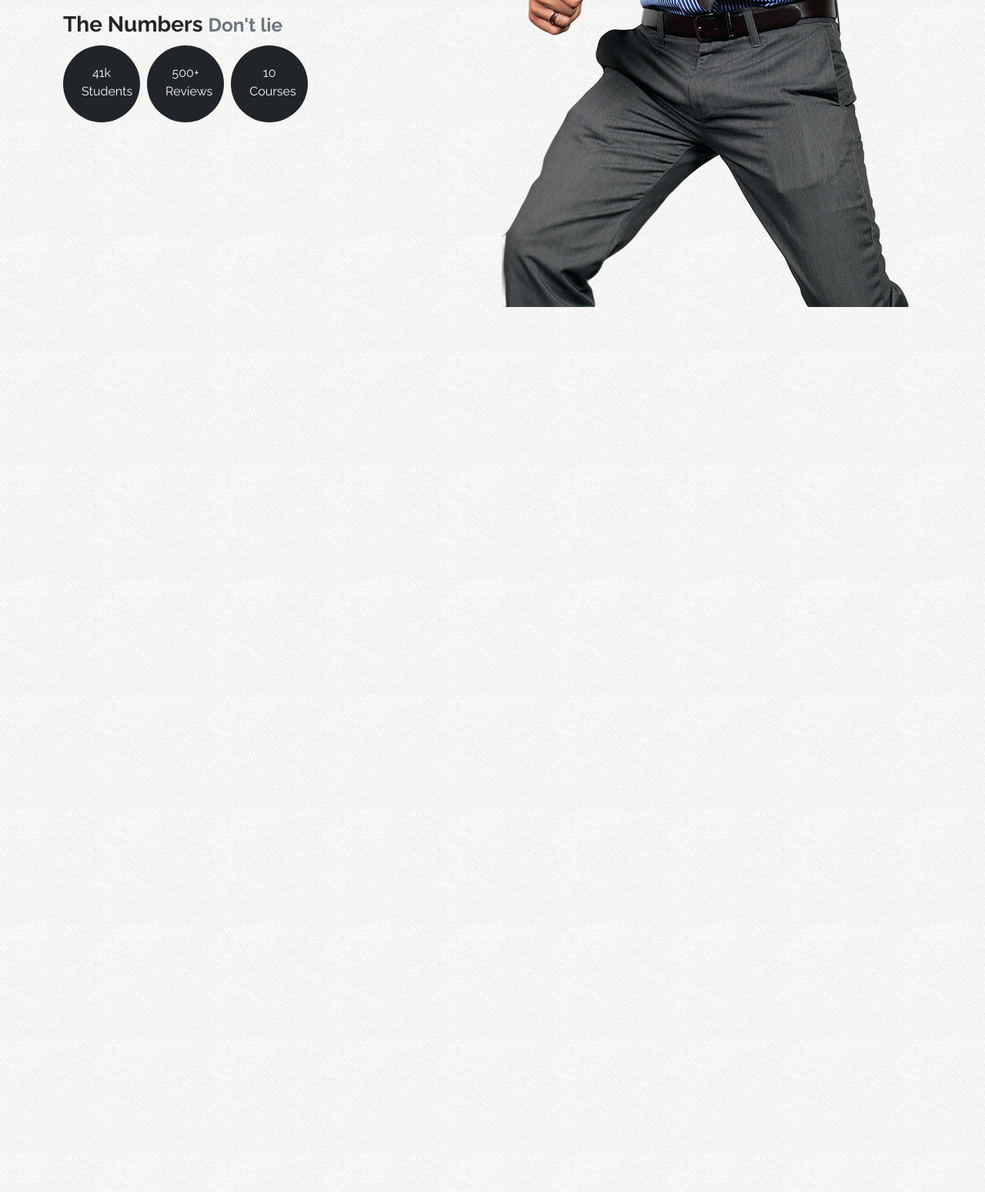
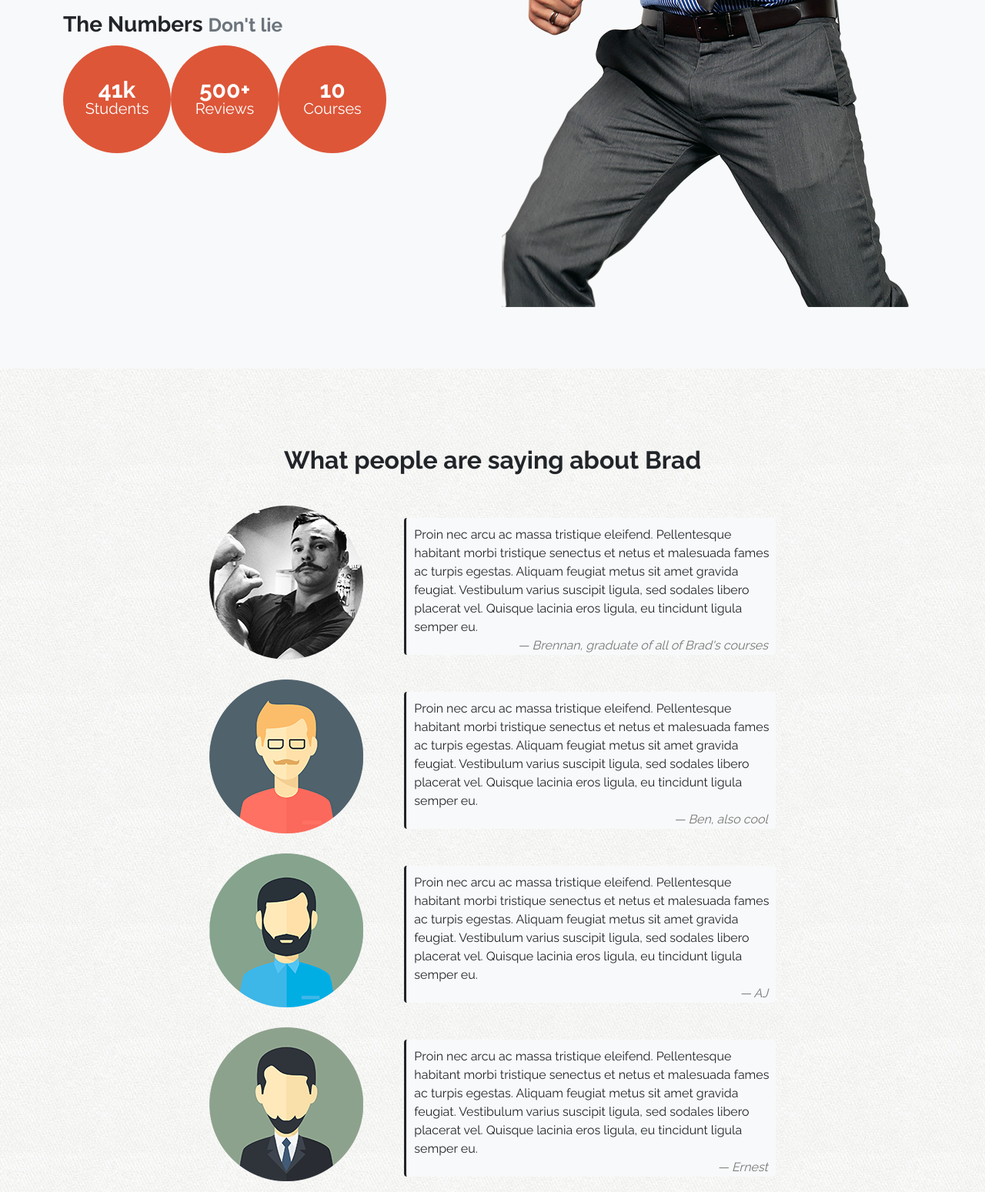
Before and after one commit to tertiussc/boostrap-to-wordpress, a website: page index.html in a window 1280 px wide. Shown: the part 5780-7329 px from the top of the page at 77% size. Drawn offline with nearby package versions, Linux system fonts and the light colour scheme.

Commit message:
completed testimonial section

```diff
--- a/assets/css/main.css
+++ b/assets/css/main.css
@@ -52,6 +52,11 @@ h4 {
 img {
     max-width: 100%;
 }
+
+.modal-content {
+    background: url('/assets/img/tile.jpg') top left repeat;
+}
+
 
 /* === Hero === */
 #hero {
@@ -169,12 +174,11 @@ i.ci {
 
 
 /* === Share icons === */
-i.bi {
+.social-links i.bi {
     font-size: 3em;
-    color: cornflowerblue;
 }
-i.bi:hover {
-    color: crimson;
+.social-links i.bi:hover {
+    color: crimson !important;
 }
 
 #instructor h2 {
@@ -185,10 +189,40 @@ i.bi:hover {
     background: white url('/assets/img/brad-elvis.png') 90% -10px no-repeat;
 } */
 
-.num-content {
-    border-radius: 50%;
-    height: 100px;
-    width: 100px;
+#instructor .num {
+    display: table;
+}
+#instructor .num-content {
+    font-size: 30px;
+    font-weight: bold;
+    color: white;
+    line-height: 24px;
+    height: 140px;
+    width: 140px;
     text-align: center;
-    margin-right: 5px;
+    background: #dd5638;
+    border-radius: 100%;
+    margin-right: 15px !important;
 }
+
+#instructor .num .num-content {
+    display: table-cell;
+    vertical-align: middle;
+}
+
+#instructor .num span {
+    display: block;
+    font-size: 20px;
+    font-weight: normal;
+}
+
+.testimoniel blockquote {
+    padding-left: 10px;
+    padding-top: 10px;
+}
+
+blockquote cite {
+    display: block;
+    color: #777;
+    padding-right: 10px;
+}
--- a/index.html
+++ b/index.html
@@ -258,15 +258,18 @@
     </section>
 
     <!-- Instructor -->
-    <section id="instructor" class="section">
+    <section id="instructor" class="section bg-light">
         <div class="container">
             <div class="row">
                 <div class="col-sm-8 col-md-6">
                     <h2>Your Instructor <small class="text-muted h3">Brad Hussy</small></h2>
                     <div class="social-links mb-3">
-                        <a href="http://twitter.com" class="badge social twitter"><i class="bi bi-twitter"></i></a>
-                        <a href="http://facebook.com" class="badge social twitter"><i class="bi bi-facebook"></i></a>
-                        <a href="http://plus.google.com" class="badge social twitter"><i class="bi bi-google"></i></a>
+                        <a href="http://twitter.com" class="badge social twitter"><i
+                                class="bi bi-twitter text-dark"></i></a>
+                        <a href="http://facebook.com" class="badge social twitter"><i
+                                class="bi bi-facebook text-dark"></i></a>
+                        <a href="http://plus.google.com" class="badge social twitter"><i
+                                class="bi bi-google text-dark"></i></a>
 
                     </div>
                     <p class="lead">A highly skilled professional, Brad Hussey is a passionate and experienced web
@@ -293,13 +296,13 @@
                     <div class="row">
                         <div class="col-xs-4">
                             <div class="num">
-                                <div class="num-content bg-dark text-light my-auto d-inline-block p-4">
+                                <div class="num-content">
                                     41k <span>Students</span>
                                 </div>
-                                <div class="num-content bg-dark text-light my-auto d-inline-block p-4">
+                                <div class="num-content">
                                     500+ <span>Reviews</span>
                                 </div>
-                                <div class="num-content bg-dark text-light my-auto d-inline-block p-4">
+                                <div class="num-content">
                                     10 <span>Courses</span>
                                 </div>
                             </div>
@@ -311,12 +314,89 @@
                 </div>
             </div>
         </div>
-
     </section>
 
     <!-- testimoniels -->
-    <section id="">
-
+    <section id="kudos" class="section">
+        <div class="container">
+            <div class="row">
+                <div class="col-sm-8 offset-sm-2">
+                    <h2 class="text-center">What people are saying about Brad</h2>
+                    <div class="row testimoniel mt-3">
+                        <div class="col-sm-4">
+                            <img class="rounded-circle" src="assets/img/brennan.jpg" alt="Brennan">
+                        </div>
+                        <div class="col-sm-8">
+                            <blockquote class="mt-3 bg-light rounded border-start border-dark border-3">Proin nec arcu
+                                ac massa tristique
+                                eleifend.
+                                Pellentesque
+                                habitant
+                                morbi
+                                tristique senectus et netus et malesuada fames ac turpis egestas. Aliquam feugiat metus
+                                sit amet gravida feugiat. Vestibulum varius suscipit ligula, sed sodales libero placerat
+                                vel. Quisque lacinia eros ligula, eu tincidunt ligula semper eu.
+                                <cite class="text-end">&mdash; Brennan, graduate of all of Brad's courses</cite>
+                            </blockquote>
+                        </div>
+                    </div>
+                    <div class="row testimoniel mt-3">
+                        <div class="col-sm-4">
+                            <img src="assets/img/ben.png" alt="Ben">
+                        </div>
+                        <div class="col-sm-8">
+                            <blockquote class="mt-3 bg-light rounded border-start border-dark border-3">Proin nec arcu
+                                ac massa tristique
+                                eleifend.
+                                Pellentesque
+                                habitant
+                                morbi
+                                tristique senectus et netus et malesuada fames ac turpis egestas. Aliquam feugiat metus
+                                sit amet gravida feugiat. Vestibulum varius suscipit ligula, sed sodales libero placerat
+                                vel. Quisque lacinia eros ligula, eu tincidunt ligula semper eu.
+                                <cite class="text-end">&mdash; Ben, also cool</cite>
+                            </blockquote>
+                        </div>
+                    </div>
+                    <div class="row testimoniel mt-3">
+                        <div class="col-sm-4">
+                            <img src="assets/img/aj.png" alt="AJ">
+                        </div>
+                        <div class="col-sm-8">
+                            <blockquote class="mt-3 bg-light rounded border-start border-dark border-3">Proin nec arcu
+                                ac massa tristique
+                                eleifend.
+                                Pellentesque
+                                habitant
+                                morbi
+                                tristique senectus et netus et malesuada fames ac turpis egestas. Aliquam feugiat metus
+                                sit amet gravida feugiat. Vestibulum varius suscipit ligula, sed sodales libero placerat
+                                vel. Quisque lacinia eros ligula, eu tincidunt ligula semper eu.
+                                <cite class="text-end">&mdash; AJ</cite>
+                            </blockquote>
+                        </div>
+                    </div>
+                    <div class="row testimoniel mt-3">
+                        <div class="col-sm-4">
+                            <img src="assets/img/ernest.png" alt="Ernest">
+                        </div>
+                        <div class="col-sm-8">
+                            <blockquote class="mt-3 bg-light rounded border-start border-dark border-3">Proin nec arcu
+                                ac massa tristique
+                                eleifend.
+                                Pellentesque
+                                habitant
+                                morbi
+                                tristique senectus et netus et malesuada fames ac turpis egestas. Aliquam feugiat metus
+                                sit amet gravida feugiat. Vestibulum varius suscipit ligula, sed sodales libero placerat
+                                vel. Quisque lacinia eros ligula, eu tincidunt ligula semper eu.
+                                <cite class="text-end">&mdash; Ernest</cite>
+                            </blockquote>
+                        </div>
+                    </div>
+                </div>
+            </div>
+        </div>
     </section>
 
     <!-- Signup -->
```
